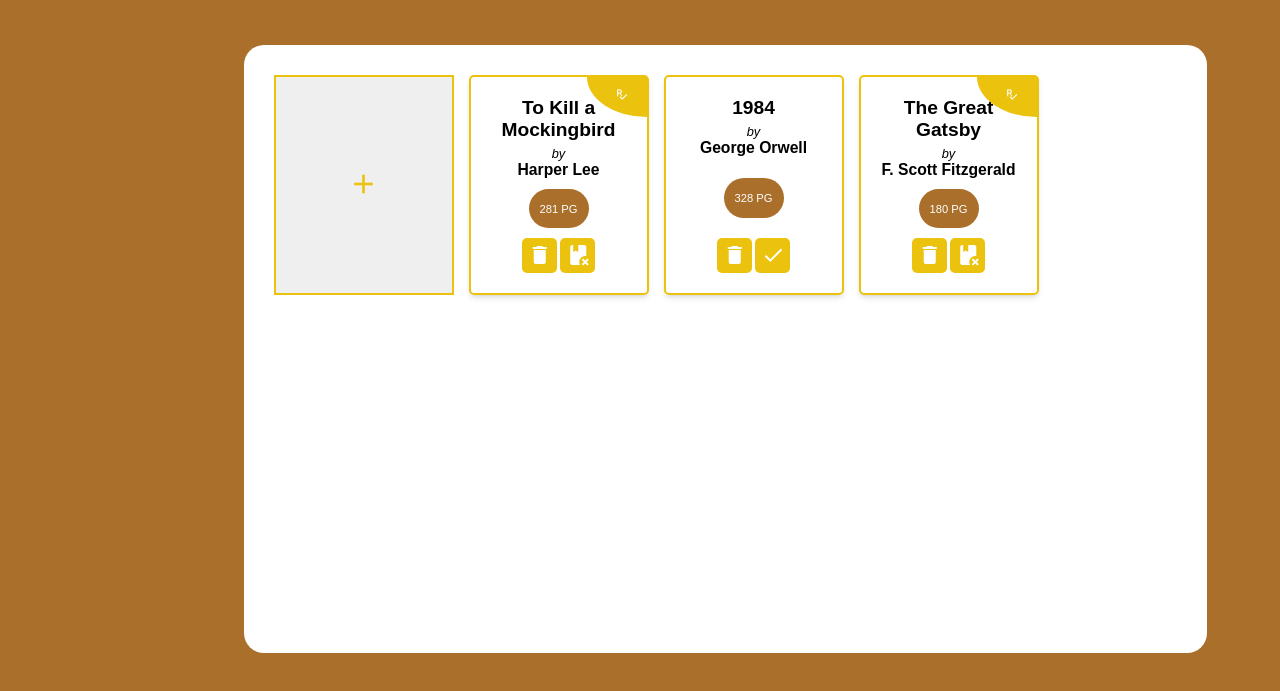
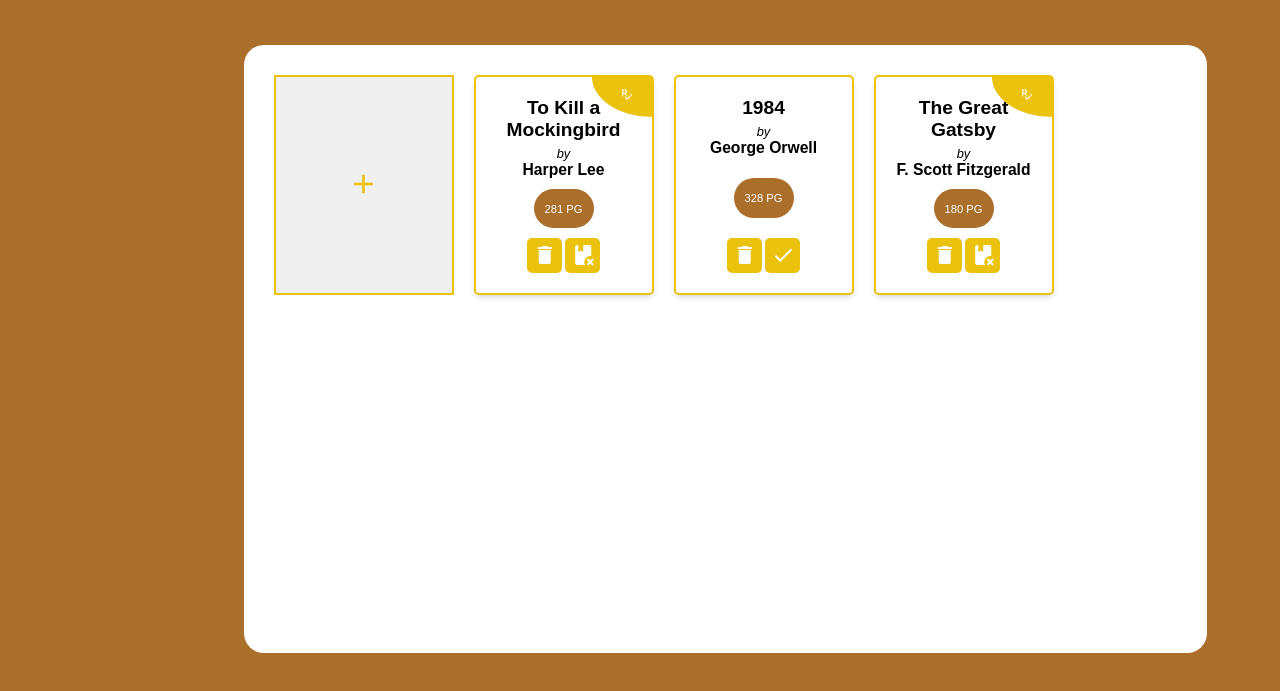
Before and after one commit to Silvyjson/Odin-Assignment-Library, a plain HTML site: page index.html in a window 1280 px wide. Shown: the part 51-742 px from the top of the page. Drawn offline with Linux system fonts and the light colour scheme.

Commit message:
completed the odin library assignment

```diff
--- a/index.css
+++ b/index.css
@@ -65,7 +65,7 @@ li {
     display: grid;
     grid-template-columns: repeat(5, 180px);
     grid-template-rows: repeat(auto-fill, 220px);
-    gap: 15px;
+    gap: 20px;
     width: 90%;
     height: 80%;
     background-color: var(--primary-color);
```
